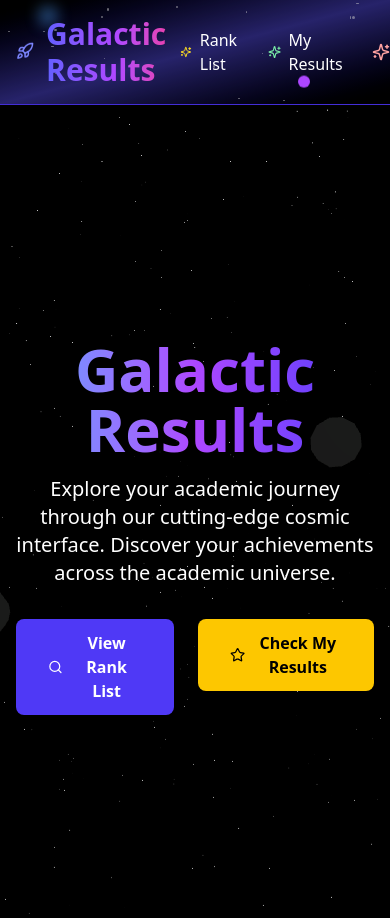
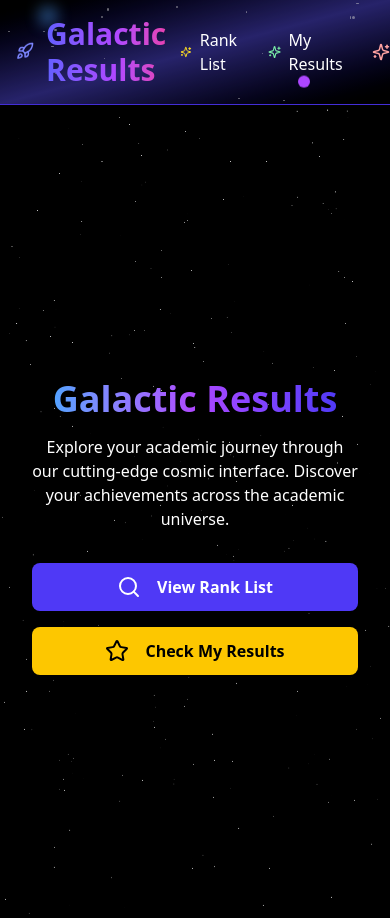
Before and after one commit to AJTimePyro/uni-result, a Next.js app in the folder frontend/: page / in a window 390 px wide. Shown: the top 918 px of the page. Built offline with nearby package versions, Linux system fonts and the light colour scheme.

Commit message:
made some components responsive

```diff
--- a/frontend/components/spaceProps/3DSpace.tsx
+++ b/frontend/components/spaceProps/3DSpace.tsx
@@ -3,18 +3,29 @@
 import { Suspense } from 'react';
 import { Canvas } from '@react-three/fiber';
 import { OrbitControls, Stars } from '@react-three/drei';
-import Asteroid from './asteroid';
 
 export default function SpaceScene() {
     return (
-        <Canvas camera={{ position: [0, 0, 5] }} className="absolute inset-0 z-0">
+        <Canvas camera={{ position: [0, 0, 5] }}
+            className="absolute inset-0 z-0"
+            style={{ width: '100%', height: '100%' }}
+        >
             <Suspense fallback={null}>
                 <ambientLight intensity={0.5} />
                 <pointLight position={[10, 10, 10]} intensity={1.5} />
-                <Stars radius={100} depth={50} count={5000} factor={4} saturation={0} fade />
-                <Asteroid position={[2, 1, -1]} rotation={{ x: Math.random() * 2, y: Math.random() * 2 }} />
-                <Asteroid position={[-2, -1, -2]} rotation={{ x: Math.random() * 2, y: Math.random() * 2 }} />
-                <OrbitControls enableZoom={false} autoRotate autoRotateSpeed={0.5} />
+                <Stars
+                    radius={100}
+                    depth={50}
+                    count={5000}
+                    factor={4}
+                    saturation={0}
+                    fade
+                />
+                <OrbitControls
+                    enableZoom={false}
+                    autoRotate
+                    autoRotateSpeed={0.5}
+                />
             </Suspense>
         </Canvas>
     );
--- a/frontend/components/ui/OverlayContent.tsx
+++ b/frontend/components/ui/OverlayContent.tsx
@@ -1,5 +1,4 @@
 'use client'
-
 import Link from 'next/link';
 import { motion } from 'framer-motion';
 import { Star, Search } from 'lucide-react';
@@ -11,7 +10,7 @@ export default function OverlayContent() {
                 initial={{ opacity: 0, y: -20 }}
                 animate={{ opacity: 1, y: 0 }}
                 transition={{ duration: 1 }}
-                className="text-6xl font-bold mb-4 bg-clip-text text-transparent bg-gradient-to-r from-blue-400 via-purple-500 to-indigo-600"
+                className="text-4xl md:text-5xl lg:text-6xl font-bold mb-4 bg-clip-text text-transparent bg-gradient-to-r from-blue-400 via-purple-500 to-indigo-600 text-center"
             >
                 Galactic Results
             </motion.h1>
@@ -20,27 +19,34 @@ export default function OverlayContent() {
                 initial={{ opacity: 0 }}
                 animate={{ opacity: 1 }}
                 transition={{ delay: 1, duration: 1 }}
-                className="text-xl mb-8 text-white max-w-2xl"
+                className="text-base md:text-xl mb-8 text-white max-w-2xl px-4 text-center"
             >
                 Explore your academic journey through our cutting-edge cosmic interface.
                 Discover your achievements across the academic universe.
             </motion.p>
 
-            <motion.div initial={{ opacity: 0 }} animate={{ opacity: 1 }} transition={{ delay: 1.5, duration: 1 }} className="flex space-x-6">
-                <Link href="/ranklist">
-                    <motion.button whileHover={{ scale: 1.1, boxShadow: "0px 0px 15px #6366f1" }}
-                        className="group relative px-8 py-3 overflow-hidden rounded-lg bg-indigo-600 text-white font-semibold hover:bg-indigo-700 transition duration-300 transform flex items-center gap-2"
+            <motion.div
+                initial={{ opacity: 0 }}
+                animate={{ opacity: 1 }}
+                transition={{ delay: 1.5, duration: 1 }}
+                className="flex flex-col sm:flex-row space-y-4 sm:space-y-0 sm:space-x-6 w-full max-w-md px-4 justify-center"
+            >
+                <Link href="/ranklist" className="w-full sm:w-auto">
+                    <motion.button
+                        whileHover={{ scale: 1.1, boxShadow: "0px 0px 15px #6366f1" }}
+                        className="group relative w-full sm:w-auto px-6 py-3 overflow-hidden rounded-lg bg-indigo-600 text-white font-semibold hover:bg-indigo-700 transition duration-300 transform flex items-center justify-center gap-2"
                     >
-                        <Search className="group-hover:animate-pulse" />
+                        <Search className="group-hover:animate-pulse mr-2" />
                         View Rank List
                     </motion.button>
                 </Link>
 
-                <Link href="/results">
-                    <motion.button whileHover={{ scale: 1.1, boxShadow: "0px 0px 15px #facc15" }}
-                        className="group relative px-8 py-3 overflow-hidden rounded-lg bg-yellow-400 text-black font-semibold hover:bg-yellow-500 transition duration-300 transform flex items-center gap-2"
+                <Link href="/results" className="w-full sm:w-auto">
+                    <motion.button
+                        whileHover={{ scale: 1.1, boxShadow: "0px 0px 15px #facc15" }}
+                        className="group relative w-full sm:w-auto px-6 py-3 overflow-hidden rounded-lg bg-yellow-400 text-black font-semibold hover:bg-yellow-500 transition duration-300 transform flex items-center justify-center gap-2"
                     >
-                        <Star className="group-hover:animate-pulse" />
+                        <Star className="group-hover:animate-pulse mr-2" />
                         Check My Results
                     </motion.button>
                 </Link>
```
